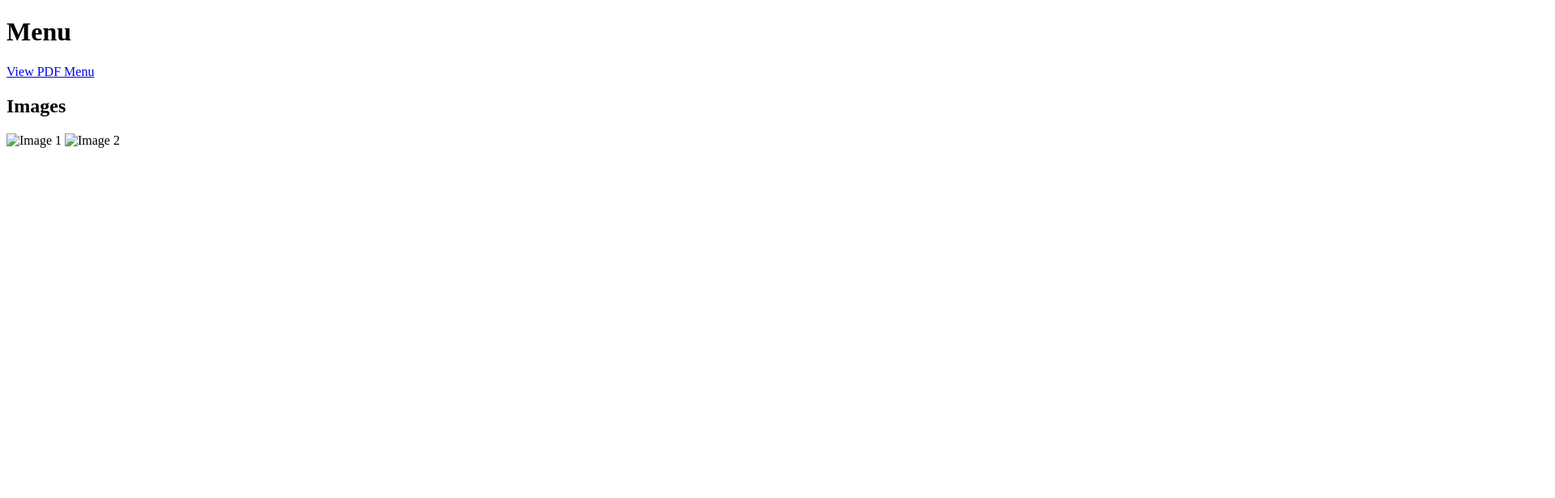
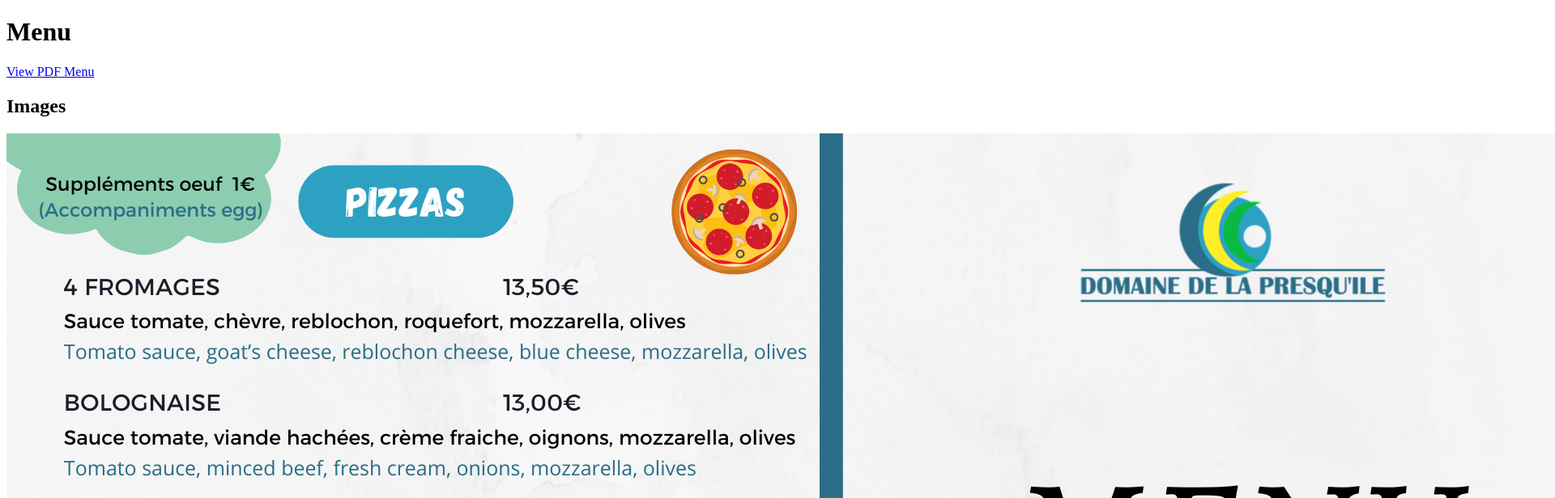
Before and after one commit to NaumanShafiqueHahsmi/Menu, a plain HTML site: page index.html in a window 1280 px wide. Shown: the top 616 px of the page at 81% size, 1920 px wide, since content can reach past the window. Drawn offline with Linux system fonts and the light colour scheme.

Commit message:
Update index.html

```diff
--- a/index.html
+++ b/index.html
@@ -9,7 +9,7 @@
     <h1>Menu</h1>
     <p><a href="MENU%20(1).pdf" target="_blank">View PDF Menu</a></p>
     <h2>Images</h2>
-    <img src="image1.jpg" alt="Image 1">
-    <img src="image2.jpg" alt="Image 2">
+    <img src="1.png" alt="Image 1">
+    <img src="2.png" alt="Image 2">
 </body>
 </html>
```
